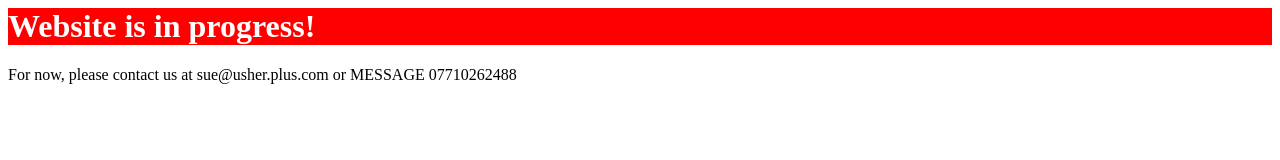
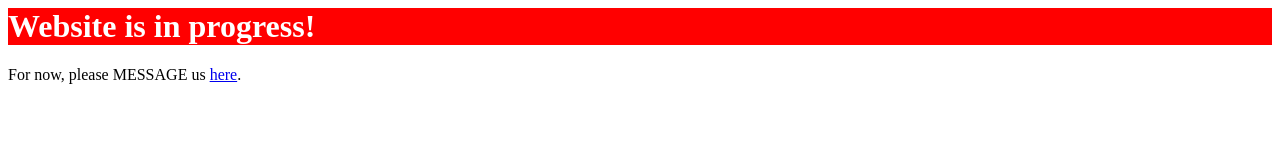
Before and after one commit to smitenwoodhoney/smitenwoodhoney.github.io, a plain HTML site: page index.html in a window 1280 px wide. Drawn offline with Linux system fonts and the light colour scheme.

Commit message:
Update index.html

```diff
--- a/index.html
+++ b/index.html
@@ -7,6 +7,6 @@
 </head>
 <body>
     <h1 style="background-color: red;color: white;">Website is in progress!</h1>
-    <p>For now, please contact us at sue@usher.plus.com or MESSAGE 07710262488</p>
+    <p>For now, please MESSAGE us <a href="sms:+447710262488?body=I am interested in buying some honey, is there any available?">here</a>.</p>
 </body>
 </html>
```
